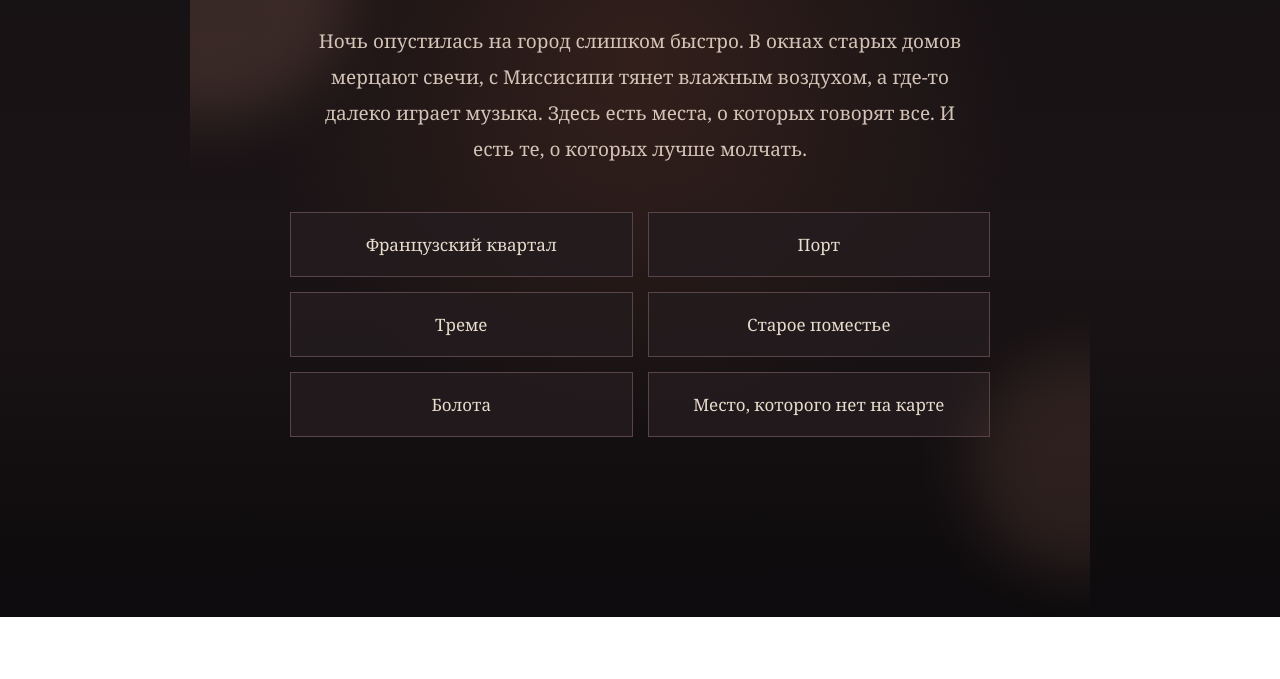
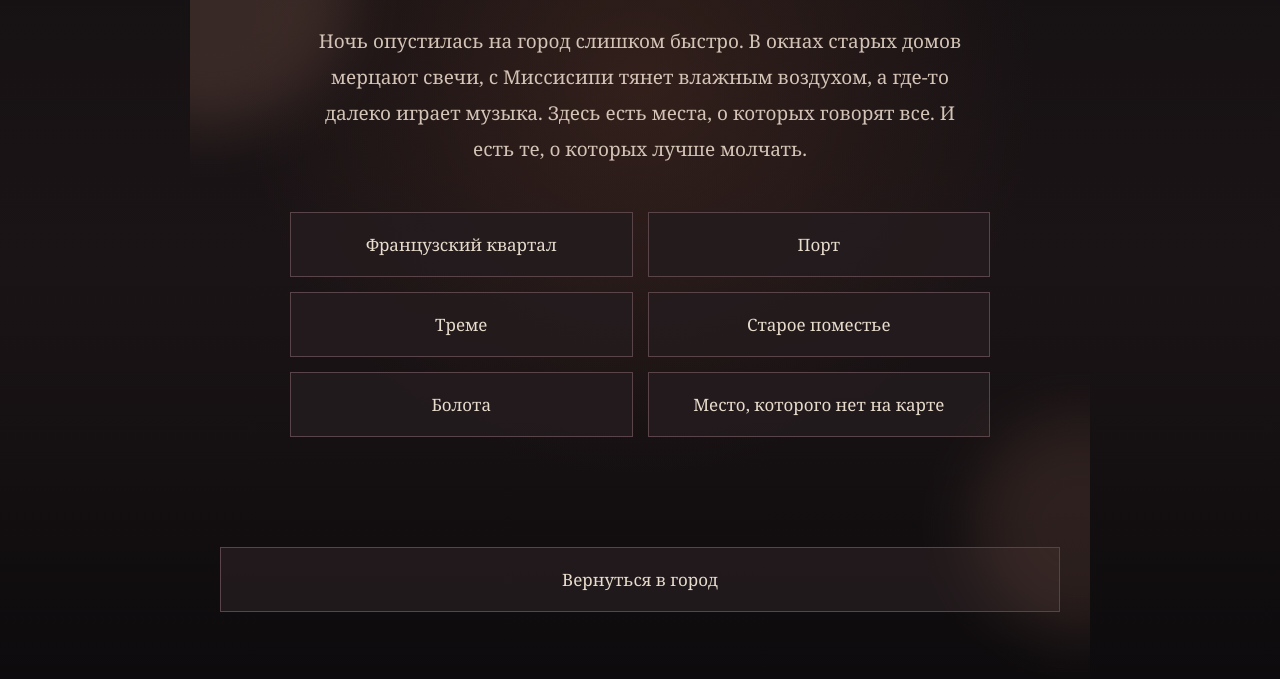
Before and after one commit to neirikochka/new-orleans-mystery, a plain HTML site: page index.html in a window 1280 px wide. Shown: the part 245-924 px from the top of the page. Before the commit the page ends 862 px from the top, so only its background shows below. Drawn offline with Linux system fonts and the light colour scheme.

Commit message:
Add back button to return to city

```diff
--- a/index.html
+++ b/index.html
@@ -56,6 +56,9 @@
 
     <div id="message"></div>
     <div id="location"></div>
+    <button id="backButton" onclick="backToCity()">
+  Вернуться в город
+</button>
 
   </main>
 
```
